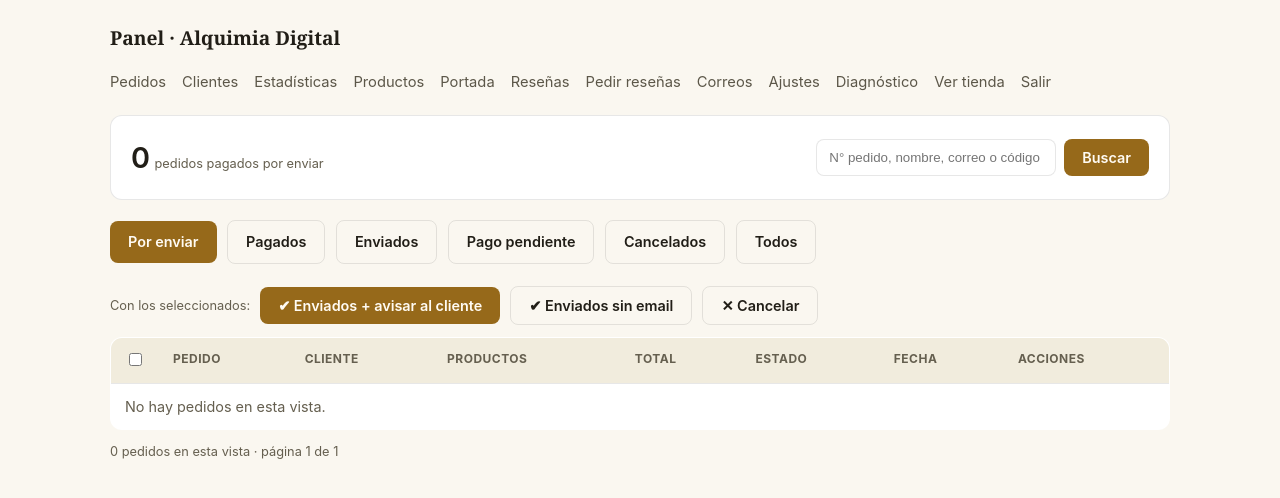
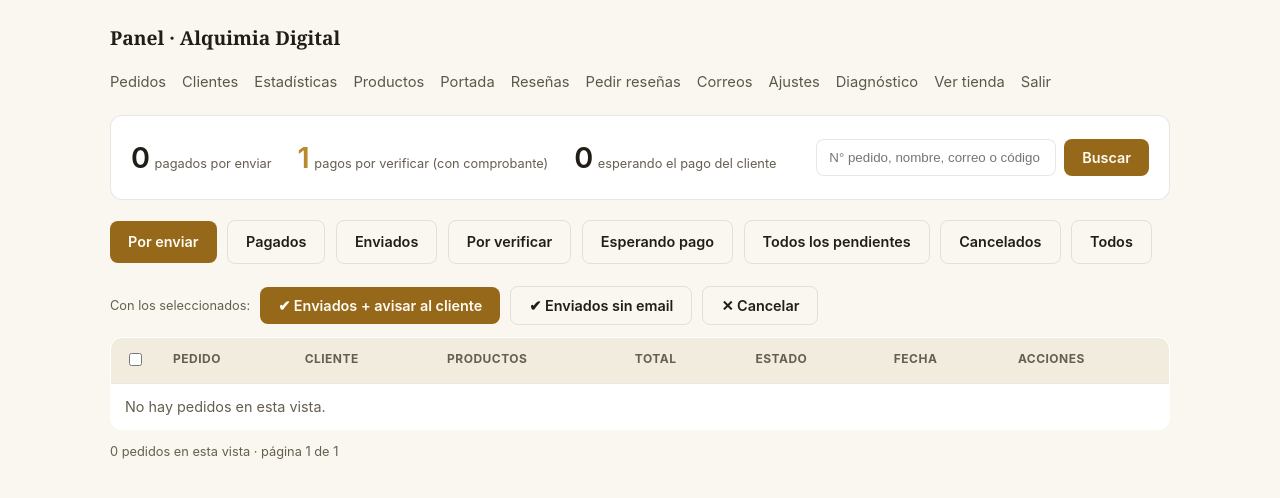
Before and after one commit to Cautiv02/alquimia-tienda, a PHP site: page /admin/index.php in a window 1280 px wide. Shown: the top 498 px of the page. Run offline with PHP 8.4, Linux system fonts and the light colour scheme; the visitor is signed in with stand-in values (Sample User, id 1); tables that the repository leaves empty or names only in its code hold one stand-in row (values such as "Sample post"); data that the repository does not hold is empty; some libraries are stand-ins or nearby versions.

Commit message:
Contadores de pedidos por enviar, por verificar y en espera de pago
Co-Authored-By: Claude Sonnet 5.5 <noreply@anthropic.com>
Claude-Session: https://claude.ai/code/session_01413QaParovN693Wpzx4NFV

```diff
--- a/admin/index.php
+++ b/admin/index.php
@@ -68,6 +68,8 @@ $where = []; $args = [];
 if ($f === 'porenviar')      $where[] = "o.financial_status = 'pagado' AND o.fulfillment_status <> 'entregado'";
 elseif ($f === 'entregados') $where[] = "o.fulfillment_status = 'entregado'";
 elseif ($f === 'pendientes') $where[] = "o.financial_status = 'pendiente'";
+elseif ($f === 'porverificar') $where[] = "o.financial_status = 'pendiente' AND EXISTS (SELECT 1 FROM payment_proofs pp WHERE pp.order_id = o.id)";
+elseif ($f === 'espera')     $where[] = "o.financial_status = 'pendiente' AND NOT EXISTS (SELECT 1 FROM payment_proofs pp WHERE pp.order_id = o.id) AND o.created_at >= DATE_SUB(NOW(), INTERVAL 7 DAY)";
 elseif ($f === 'pagados')    $where[] = "o.financial_status = 'pagado'";
 elseif ($f === 'cancelados') $where[] = "o.financial_status IN ('anulado','reembolsado')";
 if ($q !== '') {
@@ -85,6 +87,14 @@ $st->execute($args);
 $rows = $st->fetchAll();
 
 $cnt = (int) $pdo->query("SELECT COUNT(*) FROM orders WHERE financial_status = 'pagado' AND fulfillment_status <> 'entregado'")->fetchColumn();
+// Pagos por verificar = pedidos pendientes cuyo cliente ya envió comprobante; en espera = pendientes sin comprobante de los últimos 7 días
+$cntVerify = 0; $cntWait = 0;
+try {
+    $cntVerify = (int) $pdo->query("SELECT COUNT(*) FROM orders o WHERE o.financial_status = 'pendiente' AND EXISTS (SELECT 1 FROM payment_proofs pp WHERE pp.order_id = o.id)")->fetchColumn();
+    $cntWait   = (int) $pdo->query("SELECT COUNT(*) FROM orders o WHERE o.financial_status = 'pendiente' AND NOT EXISTS (SELECT 1 FROM payment_proofs pp WHERE pp.order_id = o.id) AND o.created_at >= DATE_SUB(NOW(), INTERVAL 7 DAY)")->fetchColumn();
+} catch (Throwable $e) {
+    try { $cntWait = (int) $pdo->query("SELECT COUNT(*) FROM orders WHERE financial_status = 'pendiente' AND created_at >= DATE_SUB(NOW(), INTERVAL 7 DAY)")->fetchColumn(); } catch (Throwable $e2) {}
+}
 
 $notes = [];
 try {
@@ -99,7 +109,11 @@ flash_show();
 ?>
 <?php if (($rpn = admin_review_pending()) > 0): ?><div class="box" style="border-color:#b8892e;">⭐ <b><?= $rpn ?></b> pedido(s) entregados hace más de 3 días esperan que decidas si les pides una reseña. <a href="pedir-resenas.php">Revisar ahora</a></div><?php endif; ?>
 <div class="box" style="display:flex;justify-content:space-between;align-items:center;gap:16px;flex-wrap:wrap;">
-  <div><span style="font-size:1.8rem;font-weight:600;"><?= $cnt ?></span> <span class="tag">pedidos pagados por enviar</span></div>
+  <div style="display:flex;gap:26px;flex-wrap:wrap;">
+    <a href="?f=porenviar" style="text-decoration:none;color:inherit;"><span style="font-size:1.8rem;font-weight:600;"><?= $cnt ?></span> <span class="tag">pagados por enviar</span></a>
+    <a href="?f=porverificar" style="text-decoration:none;color:inherit;"><span style="font-size:1.8rem;font-weight:600;<?= $cntVerify > 0 ? 'color:#b8892e;' : '' ?>"><?= $cntVerify ?></span> <span class="tag">pagos por verificar (con comprobante)</span></a>
+    <a href="?f=espera" style="text-decoration:none;color:inherit;"><span style="font-size:1.8rem;font-weight:600;"><?= $cntWait ?></span> <span class="tag">esperando el pago del cliente</span></a>
+  </div>
   <form method="get" style="display:flex;gap:8px;flex-wrap:wrap;">
     <input type="hidden" name="f" value="<?= h($f) ?>">
     <input name="q" value="<?= h($q) ?>" placeholder="N° pedido, nombre, correo o código" style="padding:10px 12px;border:1px solid var(--line);border-radius:8px;min-width:240px;">
@@ -108,7 +122,7 @@ flash_show();
 </div>
 
 <p>
-  <?php foreach (['porenviar' => 'Por enviar', 'pagados' => 'Pagados', 'entregados' => 'Enviados', 'pendientes' => 'Pago pendiente', 'cancelados' => 'Cancelados', 'todos' => 'Todos'] as $k => $l): ?>
+  <?php foreach (['porenviar' => 'Por enviar', 'pagados' => 'Pagados', 'entregados' => 'Enviados', 'porverificar' => 'Por verificar', 'espera' => 'Esperando pago', 'pendientes' => 'Todos los pendientes', 'cancelados' => 'Cancelados', 'todos' => 'Todos'] as $k => $l): ?>
     <a class="btn-a <?= $f === $k ? '' : 'ghost' ?>" style="margin:0 6px 6px 0;" href="?f=<?= h($k) ?>"><?= h($l) ?></a>
   <?php endforeach; ?>
 </p>
@@ -117,7 +131,7 @@ flash_show();
   <?= csrf_field() ?>
   <div style="display:flex;gap:10px;flex-wrap:wrap;margin:0 0 12px;align-items:center;">
     <span class="tag">Con los seleccionados:</span>
-    <?php if ($f === 'pendientes'): ?><button class="btn-a" type="submit" name="bulk" value="recordar" onclick="return alguno() && confirm('¿Enviar el recordatorio de pago por correo a los pedidos seleccionados?')">✉ Recordar pago (correo)</button><?php endif; ?>
+    <?php if (in_array($f, ['pendientes', 'espera'], true)): ?><button class="btn-a" type="submit" name="bulk" value="recordar" onclick="return alguno() && confirm('¿Enviar el recordatorio de pago por correo a los pedidos seleccionados?')">✉ Recordar pago (correo)</button><?php endif; ?>
     <button class="btn-a" type="submit" name="bulk" value="entregado" onclick="return alguno() && confirm('¿Marcar como ENVIADOS y avisar por email a cada cliente?')">✔ Enviados + avisar al cliente</button>
     <button class="btn-a ghost" type="submit" name="bulk" value="entregado_sin" onclick="return alguno() && confirm('¿Marcar como ENVIADOS SIN enviar email?')">✔ Enviados sin email</button>
     <button class="btn-a ghost" type="submit" name="bulk" value="cancelar" onclick="return alguno() && confirm('¿Cancelar los pedidos seleccionados? Si ya estaban cobrados, acuérdate de reembolsarlos en Mercado Pago.')">✕ Cancelar</button>
```
